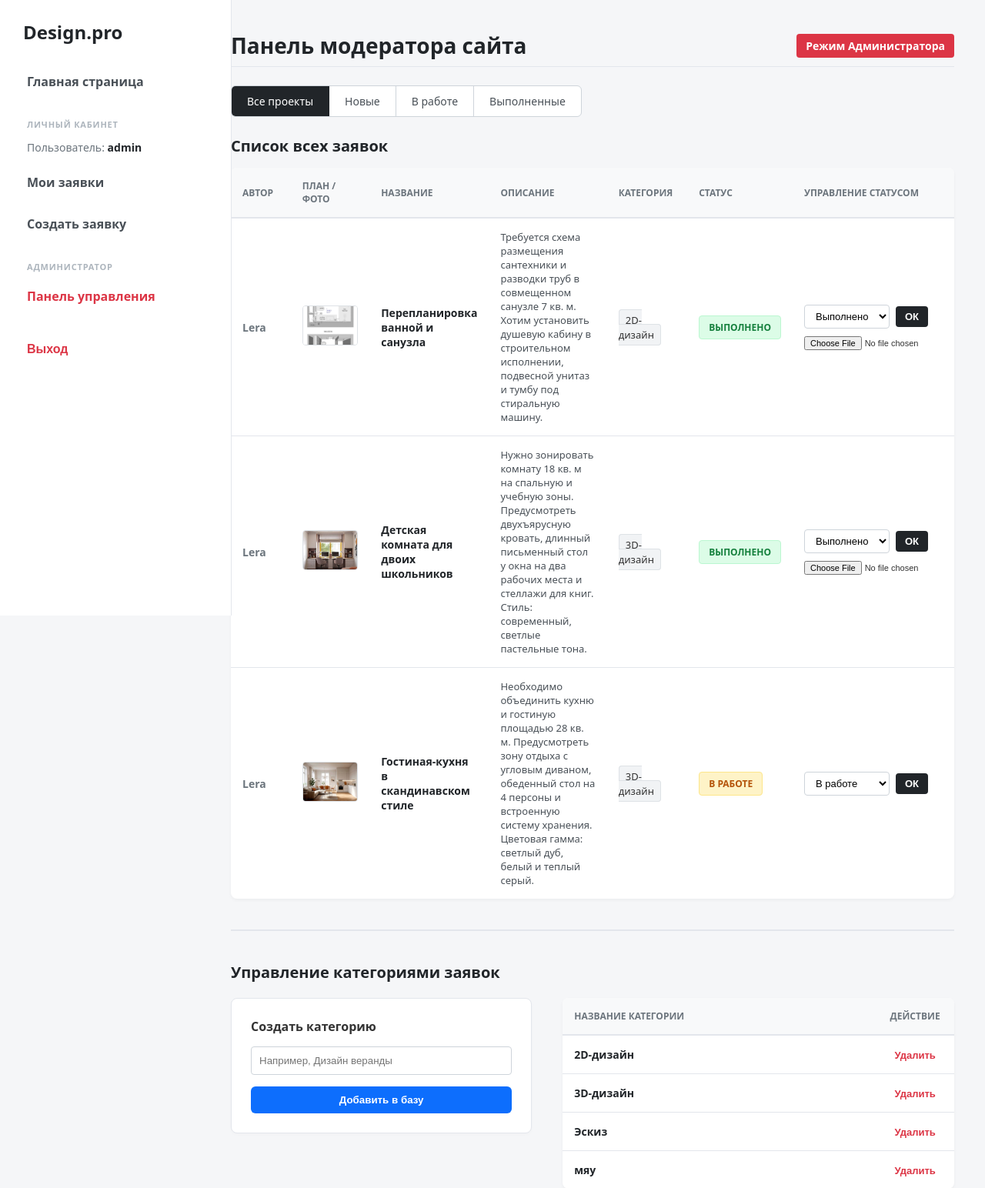
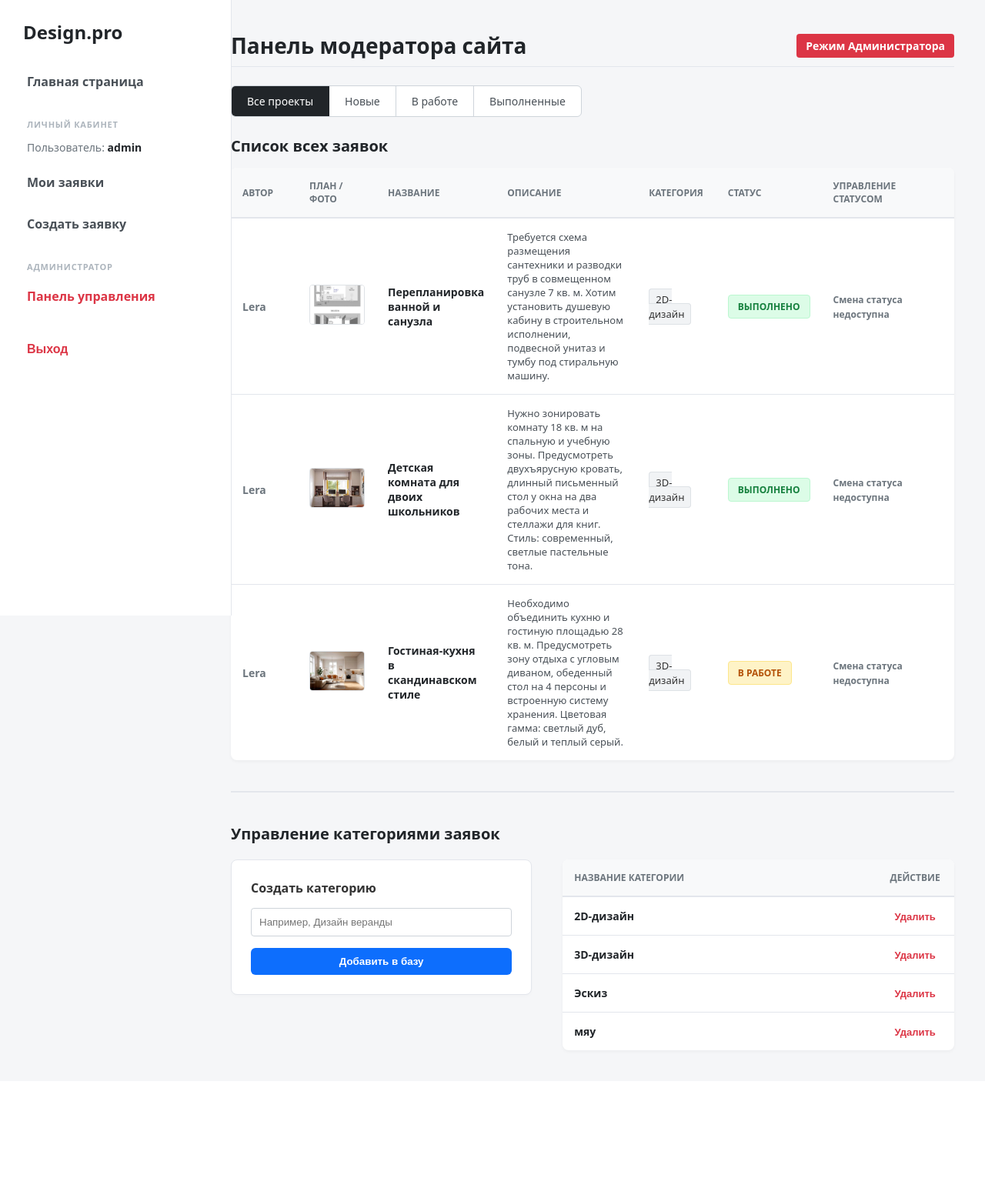
Before and after one commit to lerablinchik/Design_pro, a Django app: page /catalog/admin-panel/ in a window 1280 px wide. Shown: the top 1544 px of the page at 77% size. After the commit the page ends 1368 px from the top, so only its background shows below. Run offline with Django 5.2, Linux system fonts and the light colour scheme; a user stored in the database is signed in; data comes from the database, SQL or seed files in the repository.

Commit message:
Добавлено:Смена статуса с «Принято в работу» или «Выполнено» невозможна.

```diff
--- a/catalog/templates/catalog/admin_panel.html
+++ b/catalog/templates/catalog/admin_panel.html
@@ -15,18 +15,24 @@
     </div>
 </div>
 
+{% if error_message %}
+    <div style="background-color: #f8d7da; color: #842029; padding: 12px 16px; border-radius: 6px; border: 1px solid #f5c2c7; margin-bottom: 20px; font-weight: 600;">
+        {{ error_message }}
+    </div>
+{% endif %}
+
 <h3 style="font-weight: 700; margin-bottom: 15px; color: #212529; font-size: 20px;">Список всех заявок</h3>
 {% if all_apps %}
     <table class="custom-table mb-5">
         <thead>
             <tr>
                 <th style="width: 10%;">Автор</th>
-                <th style="width: 11%;">План / Фото</th>
+                <th style="width: 10%;">План / Фото</th>
                 <th style="width: 15%;">Название</th>
                 <th style="width: 22%;">Описание</th>
-                <th style="width: 12%;">Категория</th>
+                <th style="width: 11%;">Категория</th>
                 <th style="width: 11%;">Статус</th>
-                <th style="width: 19%;">Управление статусом</th>
+                <th style="width: 21%;">Управление статусом</th>
             </tr>
         </thead>
         <tbody>
@@ -55,24 +61,47 @@
                         {% endif %}
                     </td>
                     <td>
+                        {% if app.status == 'n' %}
                             <form method="post" enctype="multipart/form-data" style="margin: 0;">
                                 {% csrf_token %}
                                 <input type="hidden" name="action_type" value="change_status">
                                 <input type="hidden" name="app_id" value="{{ app.pk }}">
 
-                            <div style="display: flex; gap: 8px; align-items: center;">
-                                <select name="new_status" onchange="this.closest('form').querySelector('.design-upload').style.display = this.value === 'd' ? 'block' : 'none'" style="padding: 6px 10px; border: 1px solid #ced4da; border-radius: 4px; font-size: 13px; background-color: #fff;">
-                                    <option value="n" {% if app.status == 'n' %}selected{% endif %}>Новая</option>
-                                    <option value="w" {% if app.status == 'w' %}selected{% endif %}>В работе</option>
-                                    <option value="d" {% if app.status == 'd' %}selected{% endif %}>Выполнено</option>
+                                <div style="display: flex; gap: 6px; align-items: center;">
+                                    <select name="new_status" required onchange="
+                                        var form = this.closest('form');
+                                        var commentBox = form.querySelector('.comment-box');
+                                        var commentInput = commentBox.querySelector('input');
+                                        var designBox = form.querySelector('.design-upload');
+                                        var designInput = designBox.querySelector('input');
+
+                                        commentBox.style.display = this.value === 'w' ? 'block' : 'none';
+                                        commentInput.required = (this.value === 'w');
+
+                                        designBox.style.display = this.value === 'd' ? 'block' : 'none';
+                                        designInput.required = (this.value === 'd');
+                                    " style="padding: 6px 8px; border: 1px solid #ced4da; border-radius: 4px; font-size: 13px; background-color: #fff; max-width: 150px;">
+                                        <option value="" disabled selected>Выберите статус...</option>
+                                        <option value="w">Принято в работу</option>
+                                        <option value="d">Выполнено</option>
                                     </select>
                                     <button type="submit" class="btn-primary" style="padding: 6px 12px; font-size: 13px; border-radius: 4px; background-color: #212529;">ОК</button>
                                 </div>
 
-                            <div class="design-upload" style="display: {% if app.status == 'd' %}block{% else %}none{% endif %}; margin-top: 8px;">
-                                <input type="file" name="design_photo" accept=".jpg,.jpeg,.png,.bmp" style="font-size: 11px; max-width: 180px;">
+                                <div class="comment-box" style="display: none; margin-top: 8px;">
+                                    <input type="text" name="comment" placeholder="Комментарий (обязательно)" style="width: 100%; padding: 6px 8px; border: 1px solid #ced4da; border-radius: 4px; font-size: 12px; box-sizing: border-box;">
+                                </div>
+
+                                <div class="design-upload" style="display: none; margin-top: 8px;">
+                                    <input type="file" name="design_photo" accept=".jpg,.jpeg,.png,.bmp" style="font-size: 11px; max-width: 190px;">
                                 </div>
                             </form>
+                        {% else %}
+                            <span style="color: #6c757d; font-size: 12px; font-weight: 600;">Смена статуса недоступна</span>
+                            {% if app.comment %}
+                                <div style="font-size: 12px; color: #495057; margin-top: 4px;">Комментарий: {{ app.comment }}</div>
+                            {% endif %}
+                        {% endif %}
                     </td>
                 </tr>
             {% endfor %}
--- a/catalog/views.py
+++ b/catalog/views.py
@@ -113,6 +113,7 @@ def admin_panel_view(request):
 
     all_apps = Application.objects.all().order_by('-created_at')
     all_categories = Category.objects.all().order_by('name')
+    error_message = None  # переменная для текста ошибки, если админ забыл фото или комментарий
 
     status_filter = request.GET.get('status')
     if status_filter in ['n', 'w', 'd']:
@@ -125,25 +126,42 @@ def admin_panel_view(request):
             app_id = request.POST.get('app_id')
             new_status = request.POST.get('new_status')
             app = get_object_or_404(Application, pk=app_id)
-            app.status = new_status
-            if new_status == 'd' and 'design_photo' in request.FILES:  # если статус «Выполнено» и прикрепили фото
-                app.design_photo = request.FILES['design_photo']
-            app.save()
+
+            if app.status != 'n':  # запрещаем менять статус, если заявка уже не «Новая»
+                error_message = "Смена статуса с «Принято в работу» или «Выполнено» невозможна."
+            elif new_status == 'w':  # если переводим в «Принято в работу»
+                comment_text = request.POST.get('comment', '').strip()
+                if not comment_text:  # проверяем, что комментарий не пустой
+                    error_message = "Для перевода заявки в статус «Принято в работу» необходимо указать комментарий."
+                else:
+                    app.status = 'w'
+                    app.comment = comment_text
+                    app.save()
+                    return redirect('admin-panel')
+            elif new_status == 'd':  # если статус «Выполнено»
+                if 'design_photo' not in request.FILES:  # проверяем, что прикрепили фото дизайна
+                    error_message = "Для перевода заявки в статус «Выполнено» необходимо прикрепить изображение дизайна."
+                else:
+                    app.status = 'd'
+                    app.design_photo = request.FILES['design_photo']
+                    app.save()
+                    return redirect('admin-panel')
 
         elif action_type == 'create_category':
             cat_name = request.POST.get('cat_name', '').strip()
             if cat_name and not Category.objects.filter(name=cat_name).exists():   # если название не пустое и такой категории еще нет
                 Category.objects.create(name=cat_name)
+            return redirect('admin-panel')
 
         elif action_type == 'delete_category':
             cat_id = request.POST.get('cat_id')
             cat = get_object_or_404(Category, pk=cat_id)    # находим категорию в базе
             cat.delete()     # удаляем её (вместе со всеми связанными заявками)
-
-        return redirect('admin-panel')
+            return redirect('admin-panel')
 
     return render(request, 'catalog/admin_panel.html', {
         'all_apps': all_apps,
         'all_categories': all_categories,
-        'status_filter': status_filter
+        'status_filter': status_filter,
+        'error_message': error_message
     })
--- /dev/null
+++ b/requirements.txt
@@ -0,0 +1,4 @@
+asgiref==3.13.0
+Django==6.1.3
+pillow==13.0.0
+sqlparse==0.6.1
```
Lines whose indentation alone changed are shown as unchanged.
